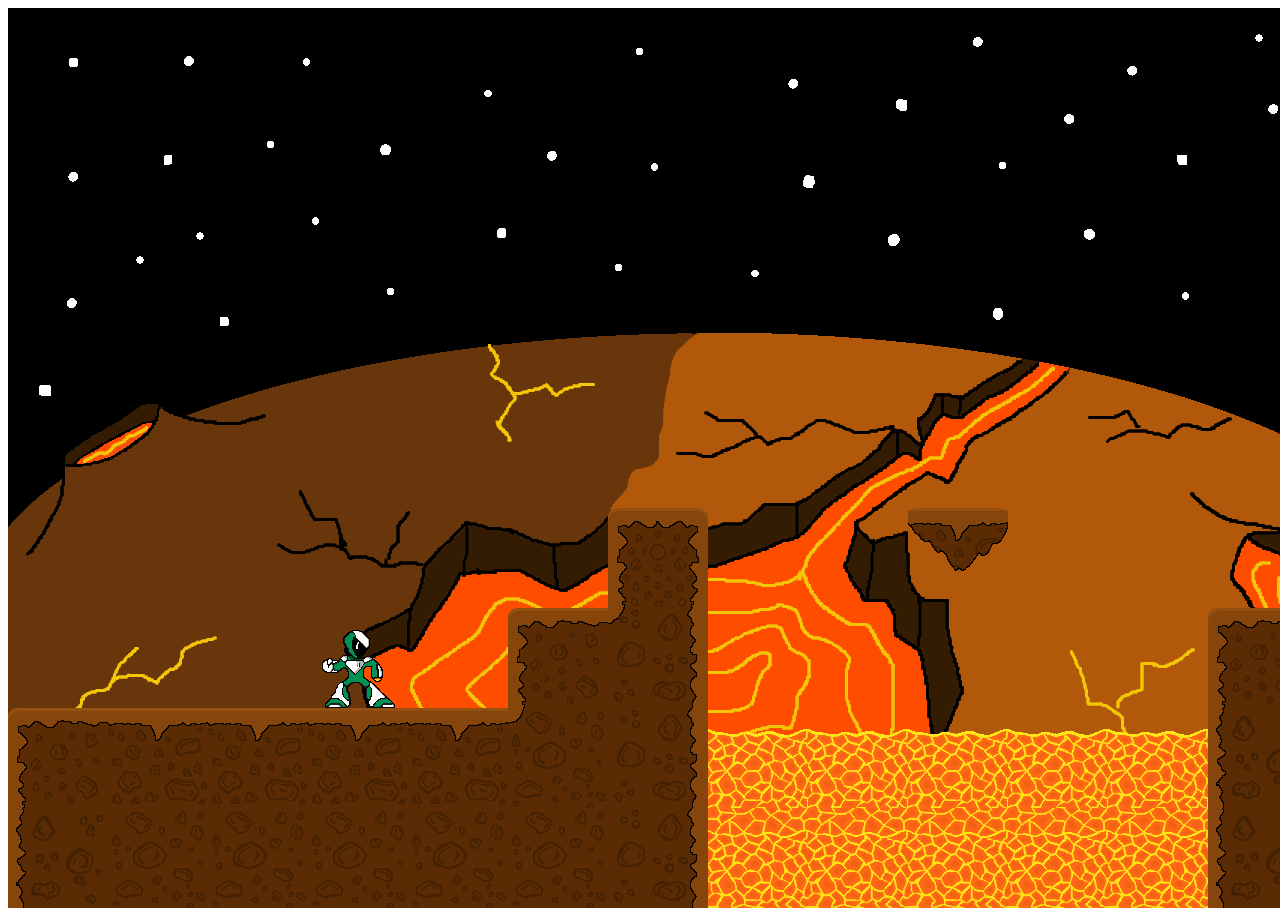
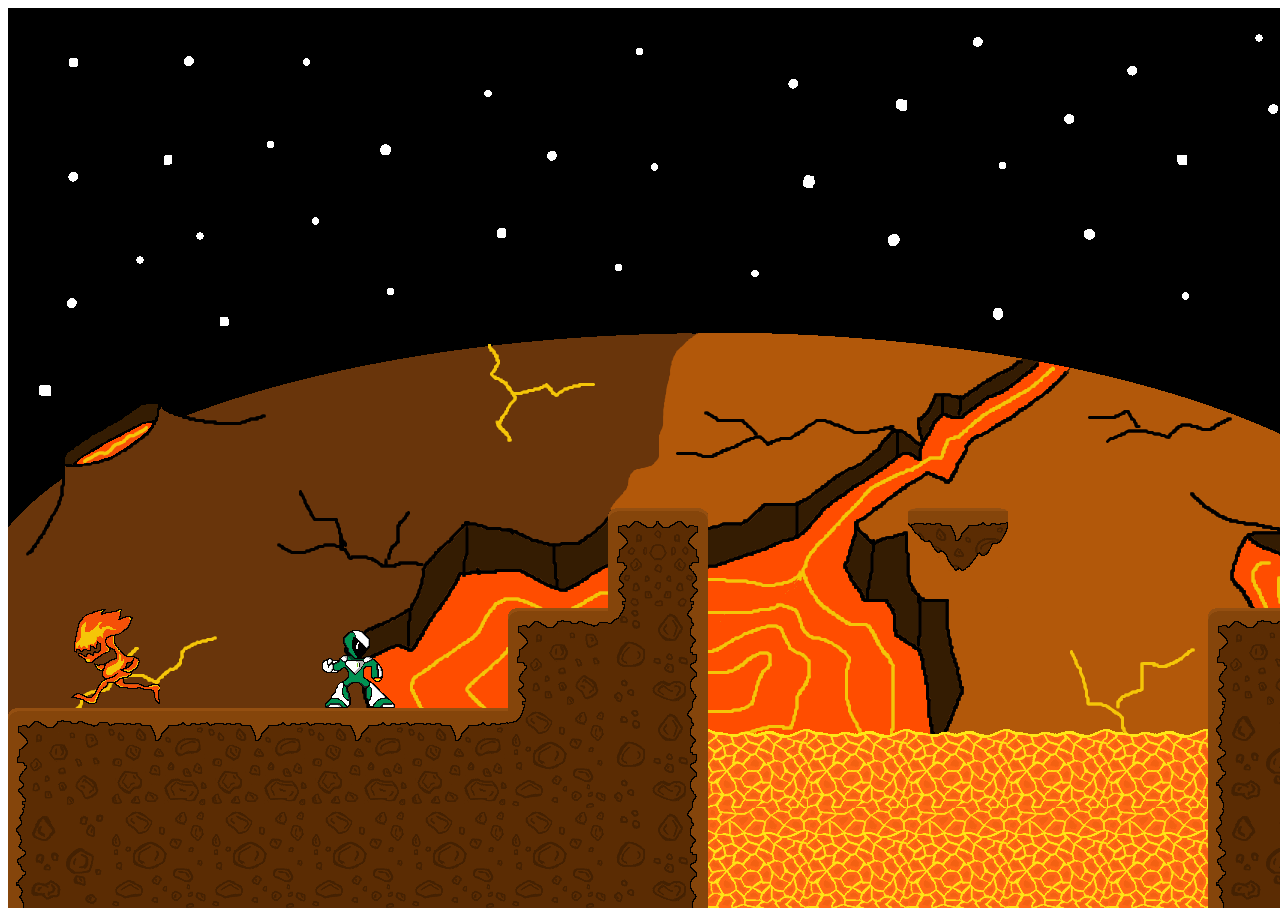
Before and after one commit to holybull74/comet-rush, a website: page index.html in a window 1280 px wide. Shown: the top 916 px of the page. Drawn offline with Linux system fonts and the light colour scheme.

Commit message:
changed script order, moved canvas variables to map, added fire enemy js

```diff
--- a/Scripts/core/main-control.js
+++ b/Scripts/core/main-control.js
@@ -1,14 +1,14 @@
 // IIFE - Immediately Invoked Function Expression
 
 
-   // (function () {
+    (function () {
         console.log("Executing script");
         //Canvas
         var stage = document.getElementById("stage");
         var canvas = document.getElementById("myCanvas");
         canvas.width = 1400;
         canvas.height = 900;
-        var surface = canvas.getContext("2d");
+        surface = canvas.getContext("2d");
 
         //Main
         initGame();
@@ -22,8 +22,9 @@
 
         function update() {
             scrollMap();
-            collisionCheck();
+            /*collisionCheck();*/
             handleInput();
+            fireWalker.move();
             render();
         }
-   // })();
+    })();
--- a/Scripts/draw/draw.js
+++ b/Scripts/draw/draw.js
@@ -37,4 +37,8 @@
 			surface.drawImage(player.img,
 				frameIndex*100, 0, 100, 100,		// Source rectangle.
 				player.x, player.y, 100, 100);	// Dest rectangle.
+		console.log("FireWalker Image: " + fireWalker.img);
+		surface.drawImage(	fireWalker.img,
+							fireWalker.sourceX, fireWalker.sourceY, fireWalker.size, fireWalker.size,
+							fireWalker.x, fireWalker.y, fireWalker.size, fireWalker.size);
 	}
--- /dev/null
+++ b/Scripts/enemies/fire/fire-walker.js
@@ -0,0 +1,67 @@
+//Fire-walker
+console.log("Executing Fire Walker Script");
+var fireWalker = {
+    img: null,
+    size: 100,
+    dir: 0,
+    maxFrames: 3,
+    currentFrame: 0,
+    frameIndex: 0,
+    sourceX: 0,
+    sourceY: 0,
+    x: 0,
+    y: 600,
+    updateAnimation: function() {
+        console.log("current frame: " + this.currentFrame + "frame index: " + this.frameIndex + "sourceX: " + this.sourceX);
+        if (this.dir == 0){
+            this.img = fireWalkerImg[0];
+            this.currentFrame++;
+            if (this.currentFrame == this.maxFrames){
+                this.frameIndex++;
+                this.currentFrame = 0;
+                if (this.frameIndex == 4)
+                    this.frameIndex = 0;
+                this.sourceX = this.frameIndex * this.size;
+            }
+        }
+        else {
+            this.img = fireWalkerImg[1];
+            this.currentFrame++;
+            if (this.currentFrame == this.maxFrames){
+                this.frameIndex++;
+                this.currentFrame = 0;
+                if (this.frameIndex == 4)
+                    this.frameIndex = 0;
+                this.sourceX = this.frameIndex * this.size;
+            }
+        }
+    },
+    move: function() {
+        console.log("Firewalker x : " + this.x + "Direction: " + this.dir)
+        if (this.dir == 0) {
+            this.x += 5;
+            if (this.x >= 400)
+                this.dir = 1;
+        }
+        else {
+            this.x -= 5;
+            if (this.x < 0)
+                this.dir = 0
+        }
+    }
+};
+
+var fireWalkerImg = [new Image, new Image];
+//fireWalkerImg.addEventListener("load", loadHandler, false);
+fireWalkerImg[0].src = "./Assets/fireEnemySpriteSheet-r.png";
+fireWalkerImg[1].src = "./Assets/fireEnemySpriteSheet-l.png";
+//fireWalker.img = fireWalkerImg;
+
+//function loadHandler() {
+    updateAnimation();
+//}
+
+function updateAnimation() {
+    setTimeout(updateAnimation, 100);
+    fireWalker.updateAnimation();
+}
--- a/Scripts/map/map.js
+++ b/Scripts/map/map.js
@@ -2,6 +2,13 @@
  	const SIZE=100;
 	const ROWS = 4;
 	const COLS = 72;
+
+    //Canvas
+    var stage = document.getElementById("stage");
+    canvas = document.getElementById("myCanvas");
+    canvas.width = 1400;
+    canvas.height = 900;
+    surface = canvas.getContext("2d");
 
 	var frameLavaIndex = 0; 	// Index of the sprite to display via drawImage.
 	var currentLavaFrame = 0; 	// Counter for the frames.
--- a/index.html
+++ b/index.html
@@ -21,8 +21,11 @@
     <!-- Game files -->
     <script src="./Scripts/map/map.js"></script>
     <script src="./Scripts/player/player.js"></script>
+    <script src="./Scripts/enemies/fire/fire-walker.js"
     <script src="./Scripts/collisions/collisions.js"></script>
     <script src="./Scripts/core/main-control.js"></script>
     <script src="./Scripts/draw/draw.js"></script>
+
+
 </body>
 </html>
```
Also changed, not shown: Assets/fireEnemySpriteSheet-l.png (added), Assets/fireEnemySpriteSheet-r.png (added), Assets/fireEnemySpriteSheet.png (added), Assets/leftSideWithCorner.png (added).
